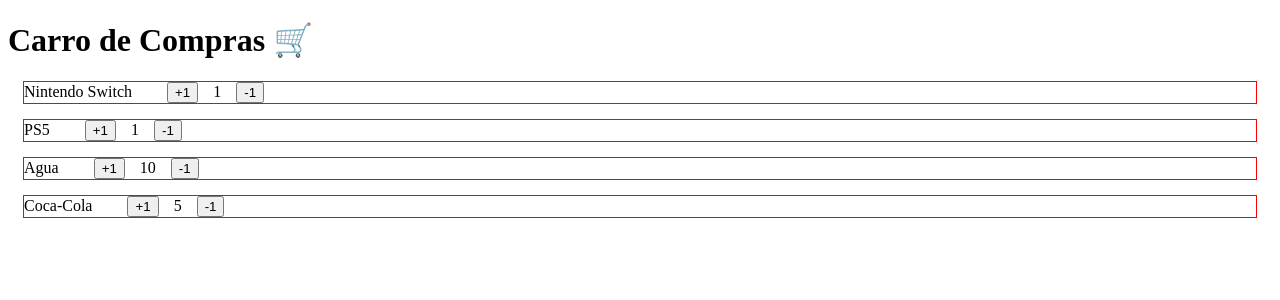
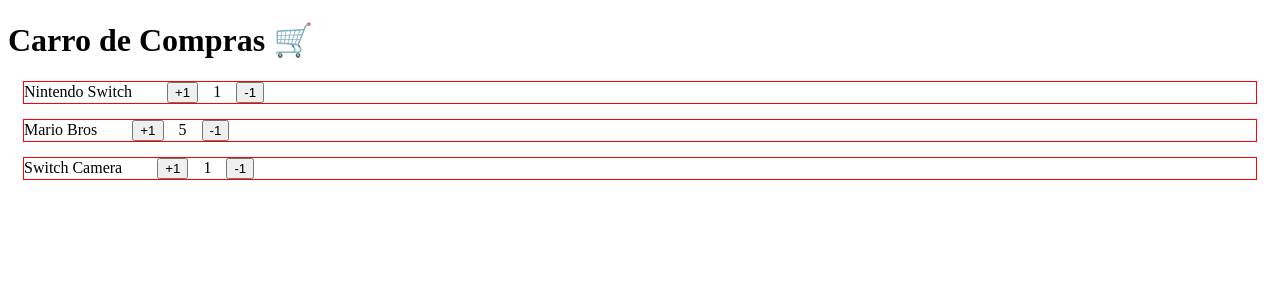
Before and after one commit to lmsf-101/Curso-React, a React (Vite) app in the folder 02-first-steps/: page / in a window 1280 px wide. Shown: the top 300 px of the page. Built offline with nearby package versions, Linux system fonts and the light colour scheme.

Commit message:
43. Creación de componentes a partir de un listado / arreglo

```diff
--- a/02-first-steps/src/FirstStepsApp.tsx
+++ b/02-first-steps/src/FirstStepsApp.tsx
@@ -1,14 +1,26 @@
 import { ItemCounter } from "./shopping-cart/ItemCounter";
+
+interface ItemInCart {
+	productName: string;
+	quantity: number;
+}
+
+const itemsInCart: ItemInCart[] = [
+	{productName: "Nintendo Switch", quantity: 1},
+	{productName: "Mario Bros", quantity: 5},
+	{productName: "Switch Camera", quantity: 1},
+]
 
 export function FirstStepsApp() {
 	return (
 			<>
 					<h1>Carro de Compras 🛒</h1>
 
-					<ItemCounter nombre="Nintendo Switch" cantidad={1}/>
-					<ItemCounter nombre="PS5" cantidad={1}/>
-					<ItemCounter nombre="Agua"/>
-					<ItemCounter nombre="Coca-Cola" cantidad={5}/>
+					{
+						itemsInCart.map(({productName, quantity}: ItemInCart) => (
+							<ItemCounter key={productName} nombre={productName} cantidad={quantity} />
+						))
+					}
 			</>
 	);
 }
```
